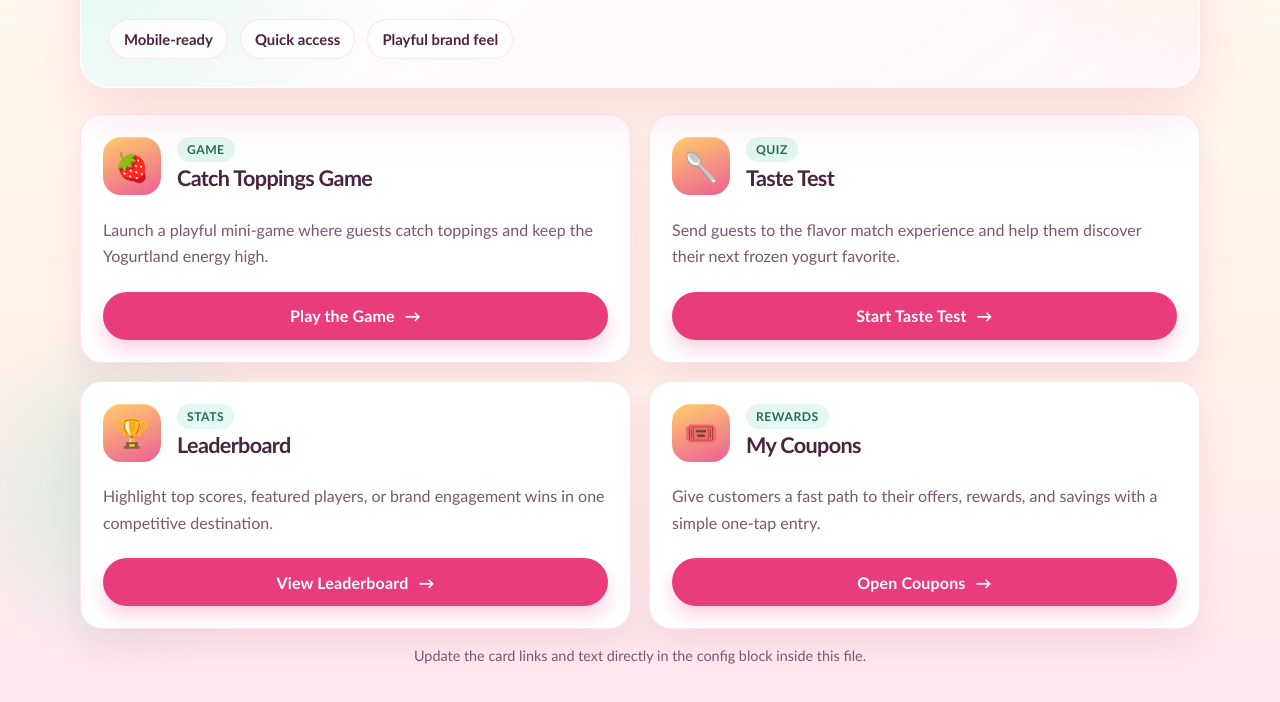
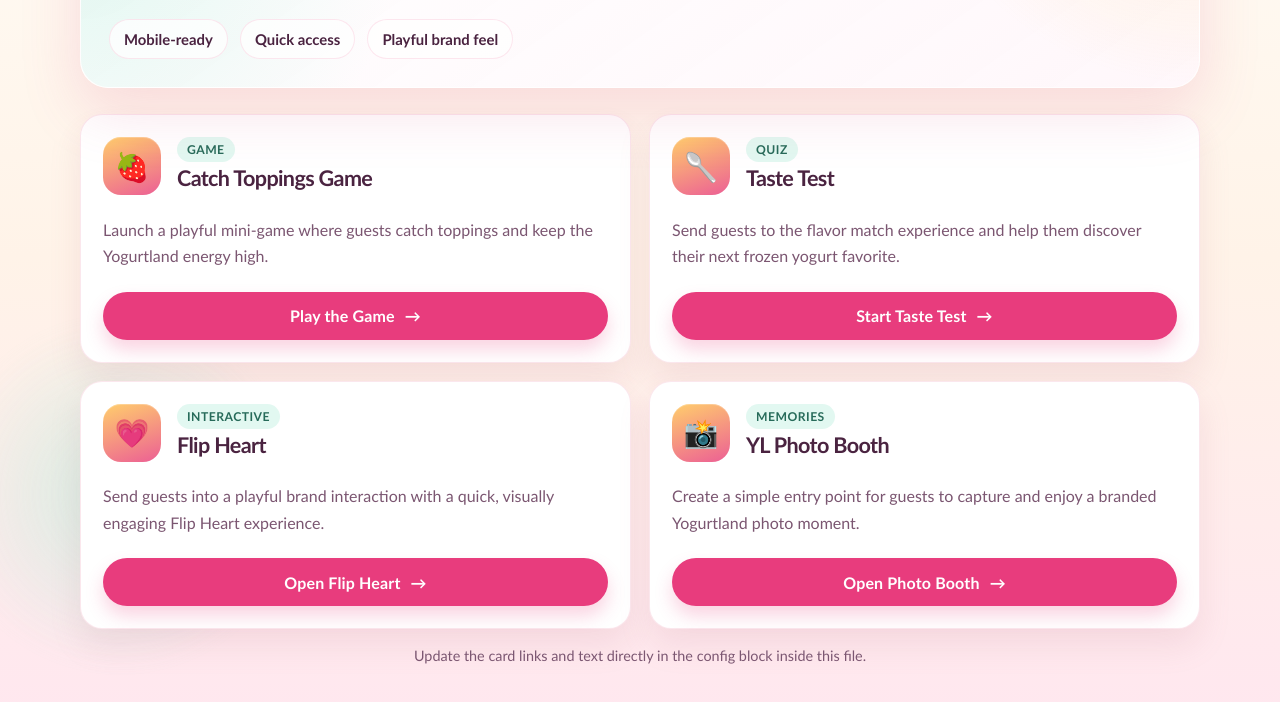
Before and after one commit to sowon23sowon23-coder/hub, a plain HTML site: page index.html in a window 1280 px wide. Shown: the part 246-948 px from the top of the page. Drawn offline with Linux system fonts and the light colour scheme.

Commit message:
Update hub feature cards

```diff
--- a/index.html
+++ b/index.html
@@ -391,20 +391,20 @@
         href: "#taste-test" // CHANGE PAGE LINK: replace with the existing Taste Test page URL
       },
       {
-        icon: "🏆",
-        badge: "Stats",
-        title: "Leaderboard",
-        description: "Highlight top scores, featured players, or brand engagement wins in one competitive destination.",
-        ctaLabel: "View Leaderboard",
-        href: "#leaderboard" // CHANGE PAGE LINK: replace with the existing Leaderboard page URL
+        icon: "💗",
+        badge: "Interactive",
+        title: "Flip Heart",
+        description: "Send guests into a playful brand interaction with a quick, visually engaging Flip Heart experience.",
+        ctaLabel: "Open Flip Heart",
+        href: "#flip-heart" // CHANGE PAGE LINK: replace with the existing Flip Heart page URL
       },
       {
-        icon: "🎟️",
-        badge: "Rewards",
-        title: "My Coupons",
-        description: "Give customers a fast path to their offers, rewards, and savings with a simple one-tap entry.",
-        ctaLabel: "Open Coupons",
-        href: "#my-coupons" // CHANGE PAGE LINK: replace with the existing My Coupons page URL
+        icon: "📸",
+        badge: "Memories",
+        title: "YL Photo Booth",
+        description: "Create a simple entry point for guests to capture and enjoy a branded Yogurtland photo moment.",
+        ctaLabel: "Open Photo Booth",
+        href: "#yl-photo-booth" // CHANGE PAGE LINK: replace with the existing YL Photo Booth page URL
       }
     ];
 
```
